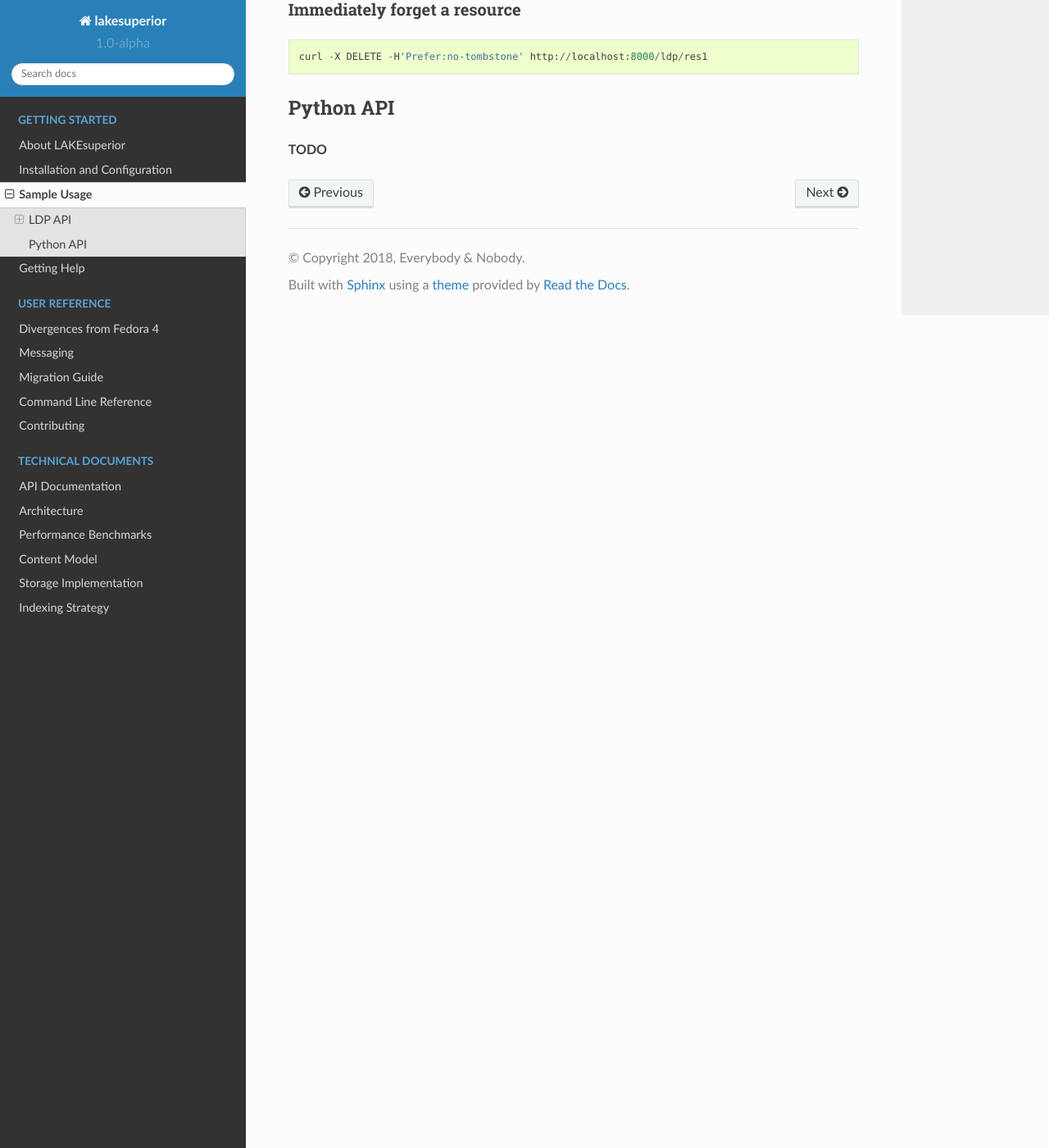
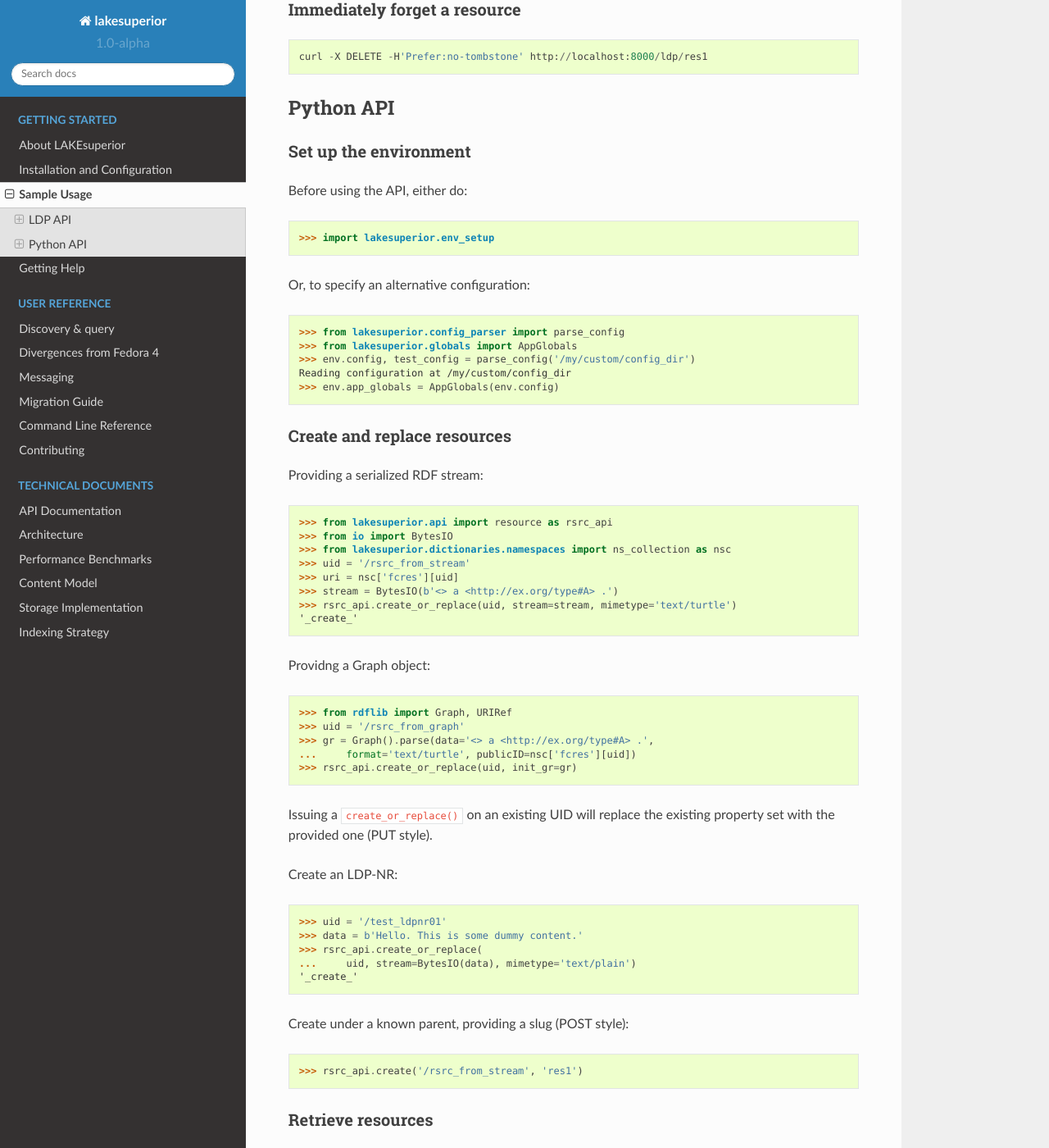
Before and after one commit to scossu/lakesuperior, a Sphinx documentation site: the page built from docs/usage.rst, in a window 1280 px wide and 1400 px high, scrolled down 1946 px. Shown: the whole window at 82% size. Built offline with Sphinx 7.4.7 and the Read the Docs theme 2.0.0, drawn with Linux system fonts in a browser that asks for light colours; formulas are drawn with MathJax 3; some of the changed text lies outside the part shown.

Commit message:
Add usage example in docs; add doc page for discovery.

```diff
--- a/docs/index.rst
+++ b/docs/index.rst
@@ -30,6 +30,7 @@
    :maxdepth: 3
    :caption: User Reference
 
+    Discovery & query <discovery>
     Divergences from Fedora 4 <fcrepo4_deltas>
     Messaging <messaging>
     Migration Guide <migration>
--- a/docs/usage.rst
+++ b/docs/usage.rst
@@ -114,4 +114,80 @@
 Python API
 ----------
 
-**TODO**
+Set up the environment
+~~~~~~~~~~~~~~~~~~~~~~
+
+Before using the API, either do::
+
+    >>> import lakesuperior.env_setup
+
+Or, to specify an alternative configuration::
+
+    >>> from lakesuperior.config_parser import parse_config
+    >>> from lakesuperior.globals import AppGlobals
+    >>> env.config, test_config = parse_config('/my/custom/config_dir')
+    Reading configuration at /my/custom/config_dir
+    >>> env.app_globals = AppGlobals(env.config)
+
+Create and replace resources
+~~~~~~~~~~~~~~~~~~~~~~~~~~~~
+
+Providing a serialized RDF stream::
+
+    >>> from lakesuperior.api import resource as rsrc_api
+    >>> from io import BytesIO
+    >>> from lakesuperior.dictionaries.namespaces import ns_collection as nsc
+    >>> uid = '/rsrc_from_stream'
+    >>> uri = nsc['fcres'][uid]
+    >>> stream = BytesIO(b'<> a <http://ex.org/type#A> .')
+    >>> rsrc_api.create_or_replace(uid, stream=stream, mimetype='text/turtle')
+    '_create_'
+
+
+Providng a Graph object::
+
+    >>> from rdflib import Graph, URIRef
+    >>> uid = '/rsrc_from_graph'
+    >>> gr = Graph().parse(data='<> a <http://ex.org/type#A> .',
+    ...     format='text/turtle', publicID=nsc['fcres'][uid])
+    >>> rsrc_api.create_or_replace(uid, init_gr=gr)
+
+Issuing a ``create_or_replace()`` on an existing UID will replace the existing
+property set with the provided one (PUT style).
+
+Create an LDP-NR::
+
+    >>> uid = '/test_ldpnr01'
+    >>> data = b'Hello. This is some dummy content.'
+    >>> rsrc_api.create_or_replace(
+    ...     uid, stream=BytesIO(data), mimetype='text/plain')
+    '_create_'
+
+Create under a known parent, providing a slug (POST style)::
+
+    >>> rsrc_api.create('/rsrc_from_stream', 'res1')
+
+
+Retrieve resources
+~~~~~~~~~~~~~~~~~~
+
+Retrieve a resource::
+
+    >>> rsrc = rsrc_api.get('/rsrc_from_stream')
+    >>> rsrc.uid
+    '/rsrc_from_stream'
+    >>> rsrc.uri
+    rdflib.term.URIRef('info:fcres/rsrc_from_stream')
+    >>> set(rsrc.metadata)
+    {(rdflib.term.URIRef('info:fcres/rsrc_from_stream'),
+      rdflib.term.URIRef('http://fedora.info/definitions/v4/repository#created'),
+      rdflib.term.Literal('2018-04-06T03:30:49.460274+00:00', datatype=rdflib.term.URIRef('http://www.w3.org/2001/XMLSchema#dateTime'))),
+    [...]
+
+Retrieve non-RDF content::
+
+    >>> ldpnr = rsrc_api.get('/test_ldpnr01')
+    >>> ldpnr.content.read()
+    b'Hello. This is some dummy content.'
+
+See the :doc:`API docs <api>` for more details on resource methods.
```
Also changed, not shown: docs/discovery.rst (added, +71 -0 lines), docs/assets/lsup_sparql_query_ui.png (added).
